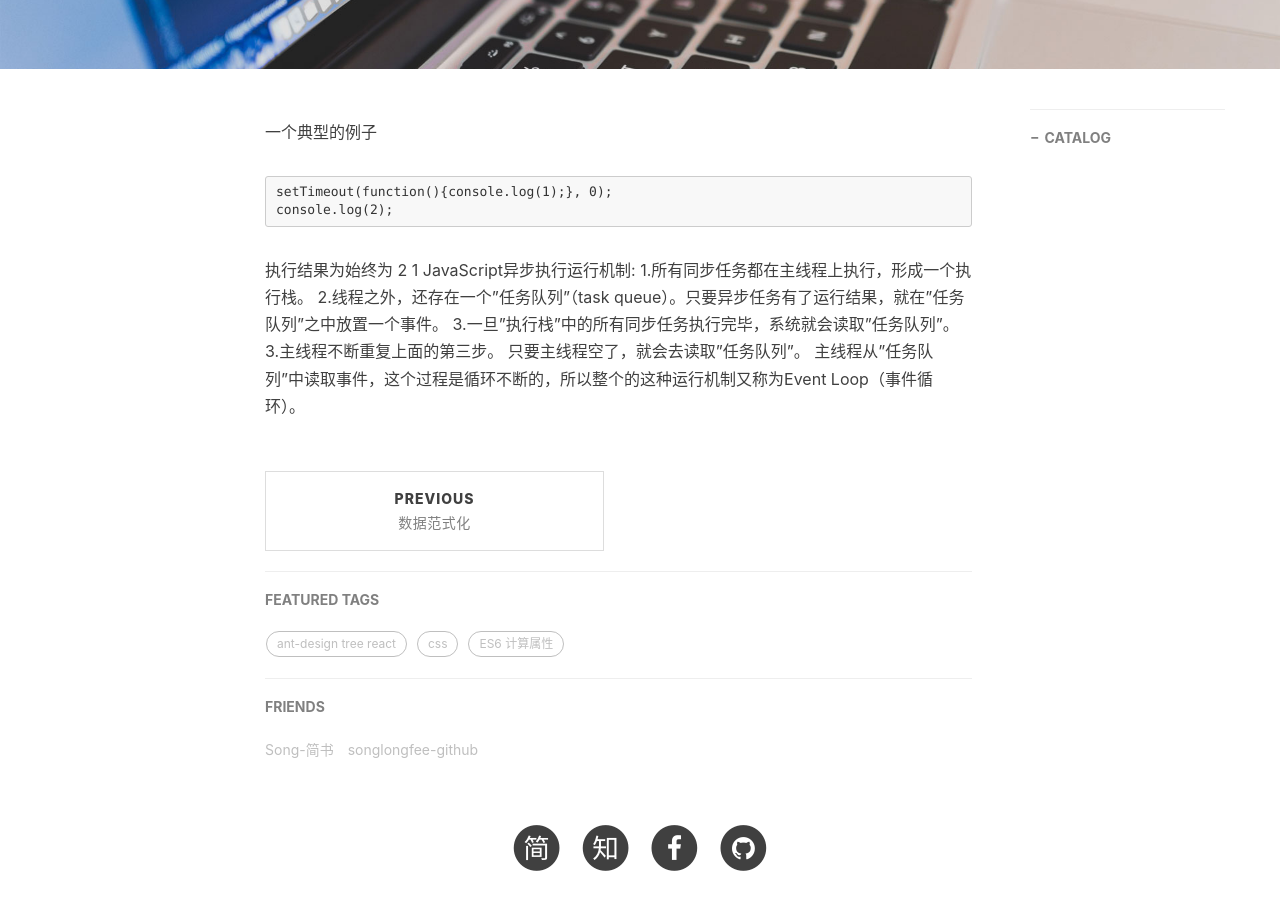
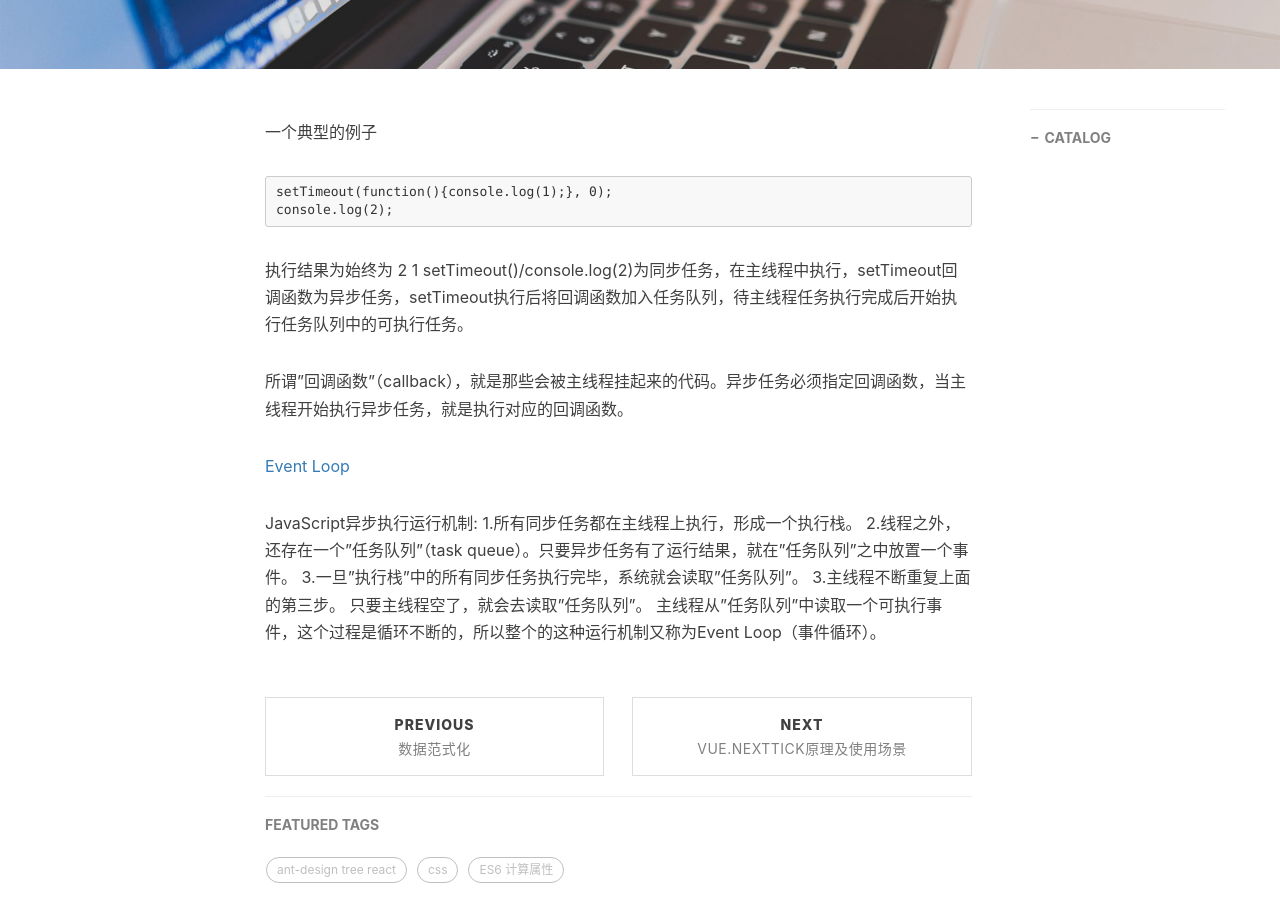
Before and after one commit to songlongfee/songlongfee.github.io, a Jekyll site: the page built from _posts/2019-03-15-Event Loop.md, in a window 1280 px wide and 900 px high, scrolled down 388 px. Built offline with Jekyll 4.4.1, drawn with Linux system fonts in a browser that asks for light colours; nearby versions of some CDN libraries; comment, search, counter and statistics services are not loaded.

Commit message:
add post

````diff
--- a/_posts/2019-03-15-Event Loop.md
+++ b/_posts/2019-03-15-Event Loop.md
@@ -16,10 +16,16 @@ setTimeout(function(){console.log(1);}, 0);
 console.log(2);
 ```
 执行结果为始终为 2 1
+setTimeout()/console.log(2)为同步任务，在主线程中执行，setTimeout回调函数为异步任务，setTimeout执行后将回调函数加入任务队列，待主线程任务执行完成后开始执行任务队列中的可执行任务。
+
+所谓"回调函数"（callback），就是那些会被主线程挂起来的代码。异步任务必须指定回调函数，当主线程开始执行异步任务，就是执行对应的回调函数。
+
+[Event Loop](http://www.ruanyifeng.com/blog/2014/10/event-loop.html)
+
 JavaScript异步执行运行机制:
 1.所有同步任务都在主线程上执行，形成一个执行栈。
 2.线程之外，还存在一个"任务队列"（task queue）。只要异步任务有了运行结果，就在"任务队列"之中放置一个事件。
 3.一旦"执行栈"中的所有同步任务执行完毕，系统就会读取"任务队列"。
 3.主线程不断重复上面的第三步。
 只要主线程空了，就会去读取"任务队列"。
-主线程从"任务队列"中读取事件，这个过程是循环不断的，所以整个的这种运行机制又称为Event Loop（事件循环）。
+主线程从"任务队列"中读取一个可执行事件，这个过程是循环不断的，所以整个的这种运行机制又称为Event Loop（事件循环）。
````
Also changed, not shown: _posts/2019-03-20-Vue.nextTick原理及使用场景.md (added, +35 -0 lines).
